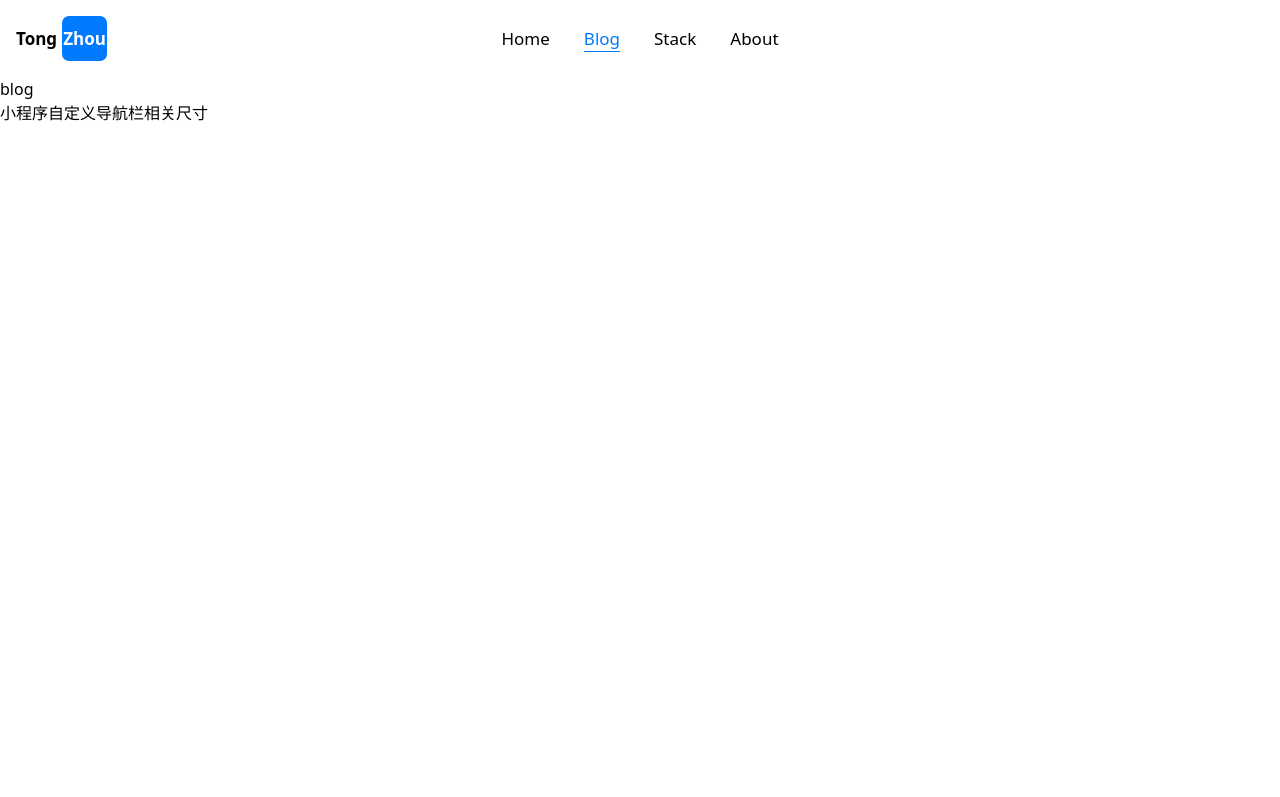
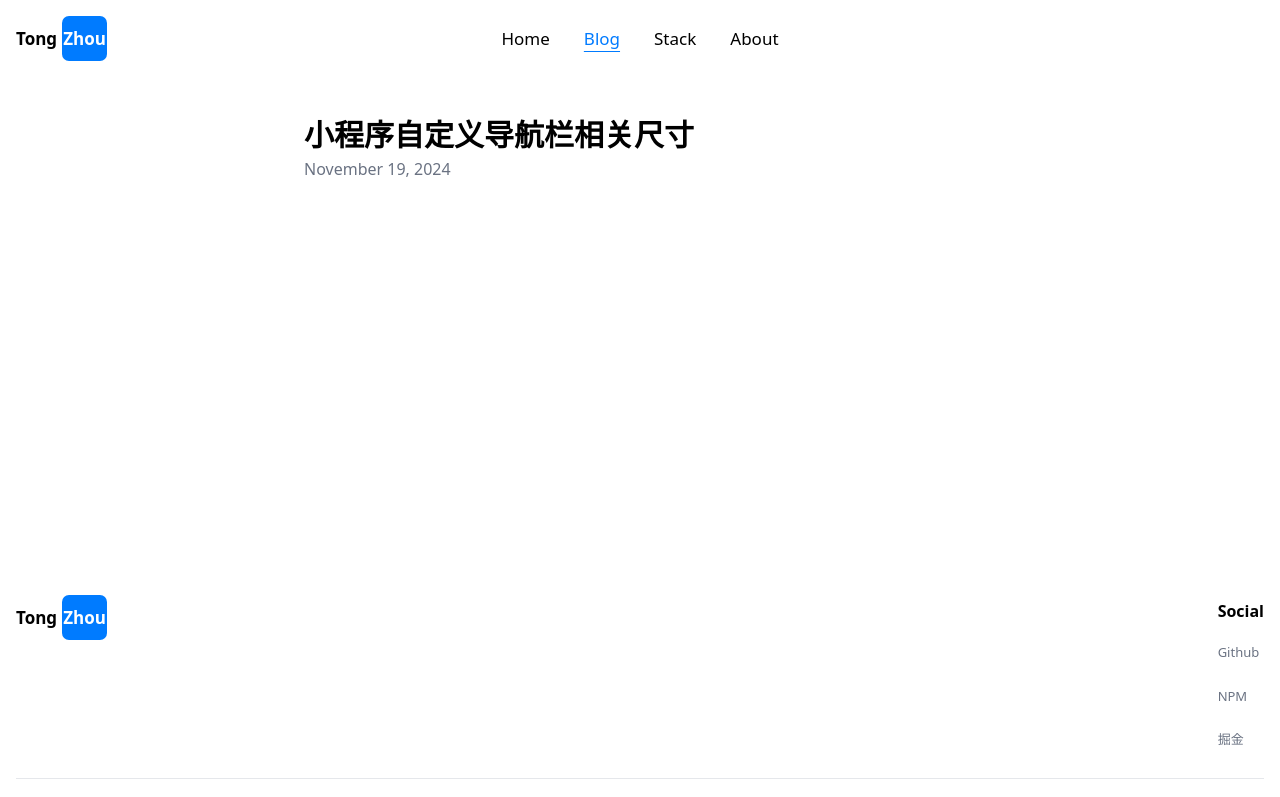
Before and after one commit to jiqishoubi/tz-website2, a Next.js app: page /blog in a window 1280 px wide. Shown: the top 797 px of the page. Built offline with nearby package versions, Linux system fonts and the light colour scheme; what @mui/material-nextjs would draw is missing.

Commit message:
release: 一片文章 基本完成

```diff
--- a/src/app/(web)/blog/[id]/page.tsx
+++ b/src/app/(web)/blog/[id]/page.tsx
@@ -10,13 +10,13 @@ const Index: React.FC<{
 }> = async (props) => {
   // console.log(`🚀 ~ props`, props)
   const { id } = await props.params
-  console.log(`🚀 ~ id`, id)
+  // console.log(`🚀 ~ id`, id)
   // 获取../../../../articles/${id}/下的md
   const { default: content } = await import(`../../../../articles/${id}/index.md`)
-  console.log(`🚀 ~ content`, content)
+  // console.log(`🚀 ~ content`, content)
   const Component = content
   return (
-    <>
+    <section className="max-w-2xl mx-auto my-10">
       <article className="prose">
         <div style={{ overflow: 'hidden' }}>
           <Component />
@@ -24,7 +24,7 @@ const Index: React.FC<{
       </article>
 
       <div className={styles.red}>这里是评论区</div>
-    </>
+    </section>
   )
 }
 
--- /dev/null
+++ b/src/app/(web)/blog/components/BlogItem/index.tsx
@@ -0,0 +1,20 @@
+import React from 'react'
+import Link from 'next/link'
+import { id2DateStr } from '@/utils/utils'
+
+const Index: React.FC<{
+  item: {
+    title: string
+    id: string
+  }
+}> = (props) => {
+  const { item } = props
+  return (
+    <Link href={`/blog/${item.id}`} className="block my-4">
+      <h2 className="font-bold text-3xl mb-1">{item.title}</h2>
+      <p className="text-gray-500">{id2DateStr(item.id)}</p>
+    </Link>
+  )
+}
+
+export default Index
--- a/src/app/(web)/blog/page.tsx
+++ b/src/app/(web)/blog/page.tsx
@@ -1,26 +1,14 @@
 import React from 'react'
-import Link from 'next/link'
-
-const list = [
-  {
-    title: '小程序自定义导航栏相关尺寸',
-    id: '20241119',
-  },
-]
+import articles from '@/articles'
+import BlogItem from './components/BlogItem'
 
 const Index: React.FC = () => {
   return (
-    <>
-      blog
-      <div>
-        {list.map((item, index) => (
-          <Link key={index} href={`/blog/${item.id}`}>
-            {item.title}
-          </Link>
-        ))}
-      </div>
-      <div style={{ height: '800px' }}></div>
-    </>
+    <section className="max-w-2xl mx-auto my-10">
+      {articles.map((item, index) => {
+        return <BlogItem key={item.id} item={item} />
+      })}
+    </section>
   )
 }
 
--- a/src/app/(web)/layout.tsx
+++ b/src/app/(web)/layout.tsx
@@ -7,7 +7,8 @@ export default function RootLayout({
   children: React.ReactNode
 }>) {
   return (
-    <main className="max-w-[1300px] mx-auto min-h-screen flex flex-col">
+    // 比minHeight长一点 主要让滚动条显示出来 防止布局抖动
+    <main className="max-w-[1300px] mx-auto min-h-screen flex flex-col" style={{ minHeight: 'calc(100vh + 30px)' }}>
       <Nav />
       <div className="flex-1">{children}</div>
       <Footer />
--- a/src/app/(web)/page.tsx
+++ b/src/app/(web)/page.tsx
@@ -8,8 +8,6 @@ const Index: React.FC = () => {
         Frontend engineer specializing in React, TypeScript, and modern web development. Passionate about building scalable, high-performance applications with clean and
         maintainable code.
       </p>
-
-      <div style={{ height: '800px' }}></div>
     </section>
   )
 }
--- /dev/null
+++ b/src/articles/index.ts
@@ -0,0 +1,8 @@
+const articles = [
+  {
+    title: '小程序自定义导航栏相关尺寸',
+    id: '20241119',
+  },
+]
+
+export default articles
--- a/src/components/Nav/index.tsx
+++ b/src/components/Nav/index.tsx
@@ -8,16 +8,24 @@ import Logo from '../Logo'
 import Drawer from '@mui/material/Drawer'
 import MenuOutlinedIcon from '@mui/icons-material/MenuOutlined'
 
-const linkList = [
+const navList = [
   { href: '/', label: 'Home' },
   { href: '/blog', label: 'Blog' },
   { href: '/stack', label: 'Stack' },
   { href: '/about', label: 'About' },
 ]
 
+function getActive(pathname: string, href: string) {
+  if (href === '/') {
+    return pathname === '/'
+  } else {
+    return pathname.startsWith(href)
+  }
+}
+
 const Index: React.FC = () => {
   const pathname = usePathname()
-  // console.log(`🚀 ~ pathname`, pathname)
+  console.log(`🚀 ~ pathname`, pathname)
   const [open, setOpen] = useState(false)
   return (
     <nav className="flex justify-between items-center p-4">
@@ -26,16 +34,19 @@ const Index: React.FC = () => {
       </div>
       <div className="flex-1 flex justify-center">
         <div className="hidden md:flex">
-          {linkList.map((link) => (
+          {navList.map((nav, i) => {
+            const active = getActive(pathname, nav.href)
+            return (
               <Link
-              key={link.href}
-              href={link.href}
+                key={i}
+                href={nav.href}
                 className="text-[17px] mx-[17px]"
-              style={pathname === link.href ? { color: primaryColor, textDecoration: 'underline', textUnderlineOffset: '6px' } : {}}
+                style={active ? { color: primaryColor, textDecoration: 'underline', textUnderlineOffset: '6px' } : {}}
               >
-              {link.label}
+                {nav.label}
               </Link>
-          ))}
+            )
+          })}
         </div>
       </div>
       <div className="w-[100px]"></div>
@@ -48,21 +59,24 @@ const Index: React.FC = () => {
             <div className="mb-7">
               <Logo />
             </div>
-            {linkList.map((link) => (
+            {navList.map((nav, i) => {
+              const active = getActive(pathname, nav.href)
+              return (
                 <Link
-                key={link.href}
-                href={link.href}
+                  key={i}
+                  href={nav.href}
                   className="block text-[17px] mx-[17px] my-4"
-                style={pathname === link.href ? { color: primaryColor, textDecoration: 'underline', textUnderlineOffset: '6px' } : {}}
+                  style={active ? { color: primaryColor, textDecoration: 'underline', textUnderlineOffset: '6px' } : {}}
                   onClick={() => {
                     setTimeout(() => {
                       setOpen(false)
                     }, 200)
                   }}
                 >
-                {link.label}
+                  {nav.label}
                 </Link>
-            ))}
+              )
+            })}
           </div>
         </Drawer>
       </div>
--- /dev/null
+++ b/src/utils/utils.ts
@@ -0,0 +1,26 @@
+// 20240104 => January 4, 2024
+export function id2DateStr(id: string) {
+  const year = id.substring(0, 4)
+  const month = id.substring(4, 6)
+  const day = id.substring(6, 8)
+
+  const monthMap = {
+    '01': 'January',
+    '02': 'February',
+    '03': 'March',
+    '04': 'April',
+    '05': 'May',
+    '06': 'June',
+    '07': 'July',
+    '08': 'August',
+    '09': 'September',
+    '10': 'October',
+    '11': 'November',
+    '12': 'December',
+  }
+  // @ts-ignore
+  const monthEn = monthMap[month]
+
+  // 转英文
+  return `${monthEn} ${day}, ${year}`
+}
```
Lines whose indentation alone changed are shown as unchanged.
